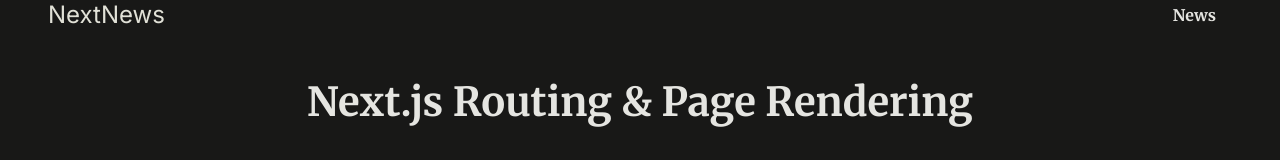
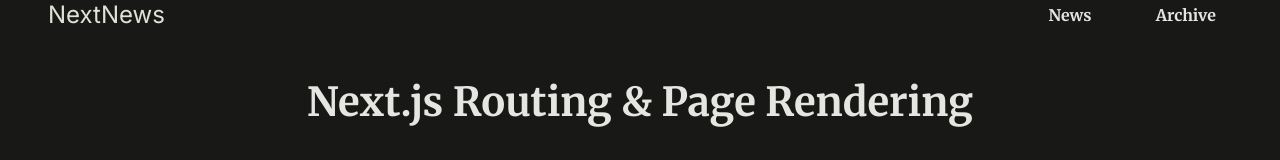
Before and after one commit to aqibzaib/News-Site-Next-Js, a Next.js app: page / in a window 1280 px wide. Shown: the top 160 px of the page. Built offline with nearby package versions, Linux system fonts and the light colour scheme.

Commit message:
create nav link component

```diff
--- a/components/main-header.jsx
+++ b/components/main-header.jsx
@@ -1,4 +1,6 @@
 import Link from "next/link";
+
+import NavLink from "./nav-link";
 
 export default function MainHeader() {
   return (
@@ -7,9 +9,12 @@
         <Link href="/">NextNews</Link>
       </div>
       <nav>
-        <ul >
+        <ul>
           <li>
-            <Link href="/news">News</Link>
+            <NavLink href="/news">News</NavLink>
+          </li>
+          <li>
+            <NavLink href="/archive">Archive</NavLink>
           </li>
         </ul>
       </nav>
--- /dev/null
+++ b/components/nav-link.js
@@ -0,0 +1,14 @@
+"use client";
+
+import Link from "next/link";
+import { usePathname } from "next/navigation";
+
+export default function NavLink({ href, children }) {
+  const path = usePathname();
+
+  return (
+    <Link href={href} className={path.startsWith(href) ? "active" : undefined}>
+      {children}
+    </Link>
+  );
+}
```
